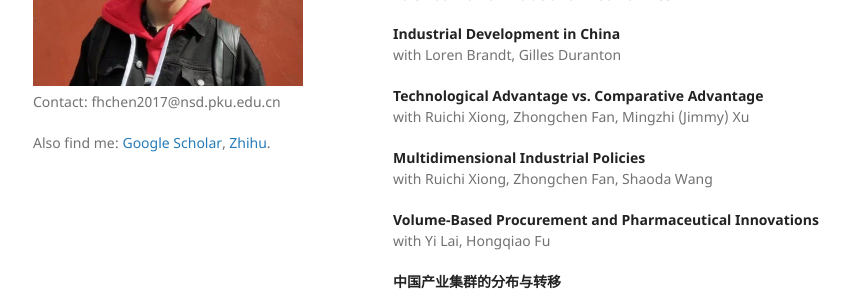
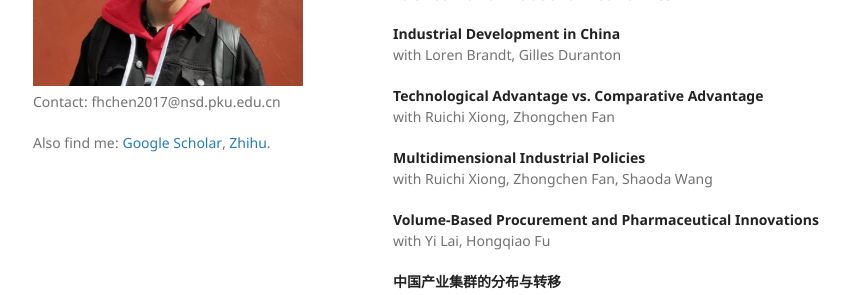
Before and after one commit to FanghaoChen/homepage, a Jekyll site: the page built from research.md, in a window 1280 px wide and 900 px high, scrolled down 1127 px. Shown: the part 376-671 px from the top of the window, without its empty margins (177-1027 px from the left). Built offline with Jekyll 4.4.1, drawn with Linux system fonts in a browser that asks for light colours.

Commit message:
Update research.md

```diff
--- a/research.md
+++ b/research.md
@@ -72,7 +72,7 @@ with 席金瑞 <br/>
 with Loren Brandt, Gilles Duranton
 
 **Technological Advantage vs. Comparative Advantage** <br/>
-with Ruichi Xiong, Zhongchen Fan, Mingzhi (Jimmy) Xu
+with Ruichi Xiong, Zhongchen Fan
 
 **Multidimensional Industrial Policies** <br/>
 with Ruichi Xiong, Zhongchen Fan, Shaoda Wang
```
